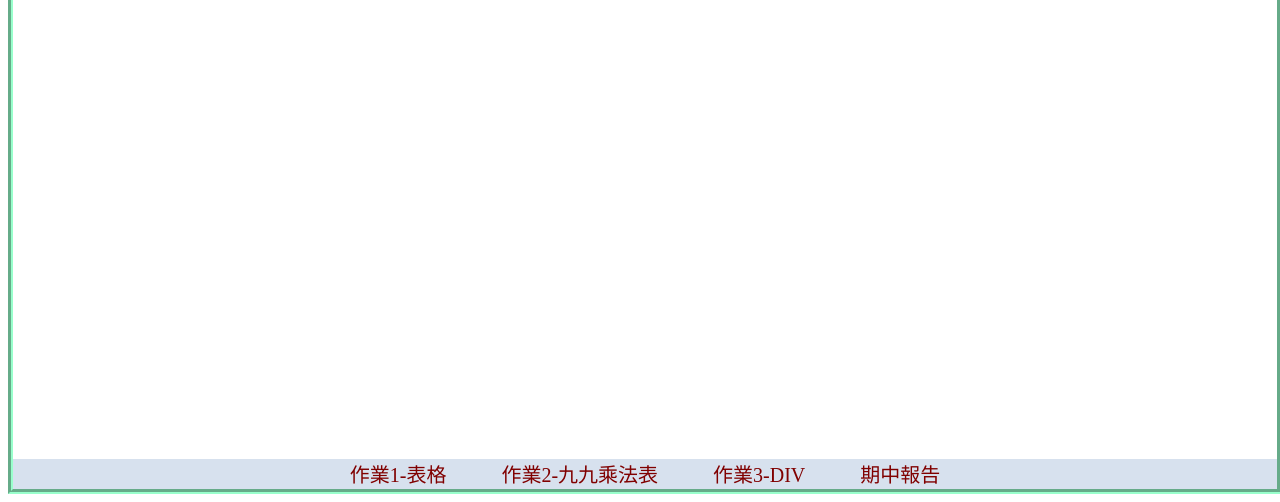
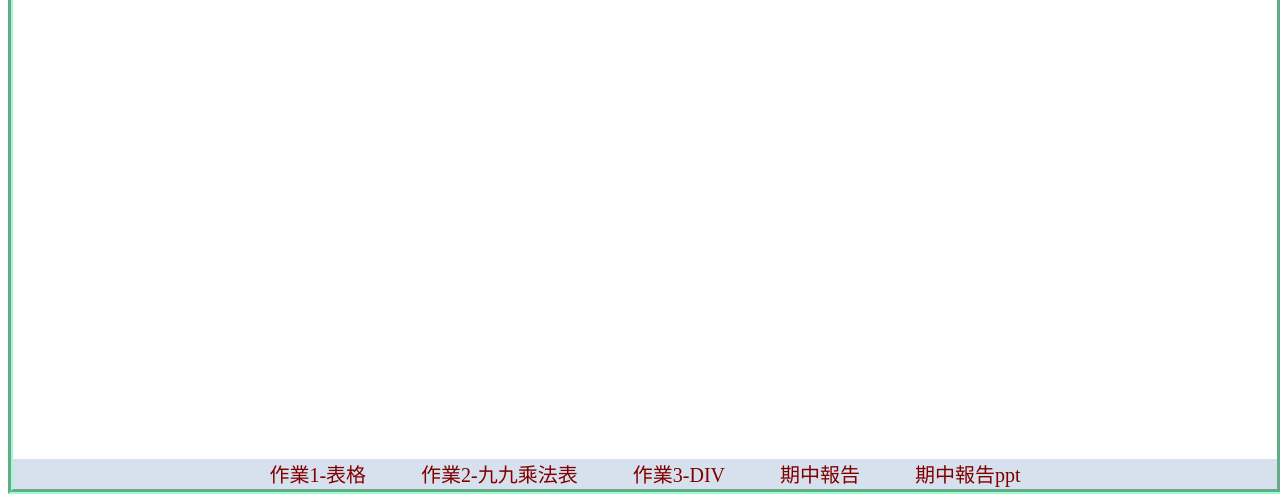
Before and after one commit to frank1110932031/1110932031, a plain HTML site: page index.html in a window 1280 px wide. Shown: the part 460-962 px from the top of the page. Drawn offline with Linux system fonts and the light colour scheme.

Commit message:
Add files via upload

```diff
--- a/index.html
+++ b/index.html
@@ -84,7 +84,8 @@
 			<a href="hw01.html">作業1-表格</a>&nbsp;&nbsp;&nbsp;&nbsp;&nbsp;&nbsp;&nbsp;&nbsp;&nbsp;&nbsp;
 			<a href="hw02.html">作業2-九九乘法表</a>&nbsp;&nbsp;&nbsp;&nbsp;&nbsp;&nbsp;&nbsp;&nbsp;&nbsp;&nbsp;
 			<a href="hw03.html">作業3-DIV</a>&nbsp;&nbsp;&nbsp;&nbsp;&nbsp;&nbsp;&nbsp;&nbsp;&nbsp;&nbsp;
-			<a href="桀犬吠堯demo.html">期中報告</a>
+			<a href="桀犬吠堯demo.html">期中報告</a>&nbsp;&nbsp;&nbsp;&nbsp;&nbsp;&nbsp;&nbsp;&nbsp;&nbsp;&nbsp;
+			<a href="桀犬吠堯報告.pptx.pdf">期中報告ppt</a>
 		</div>
 	</div>
 	</body>
```
